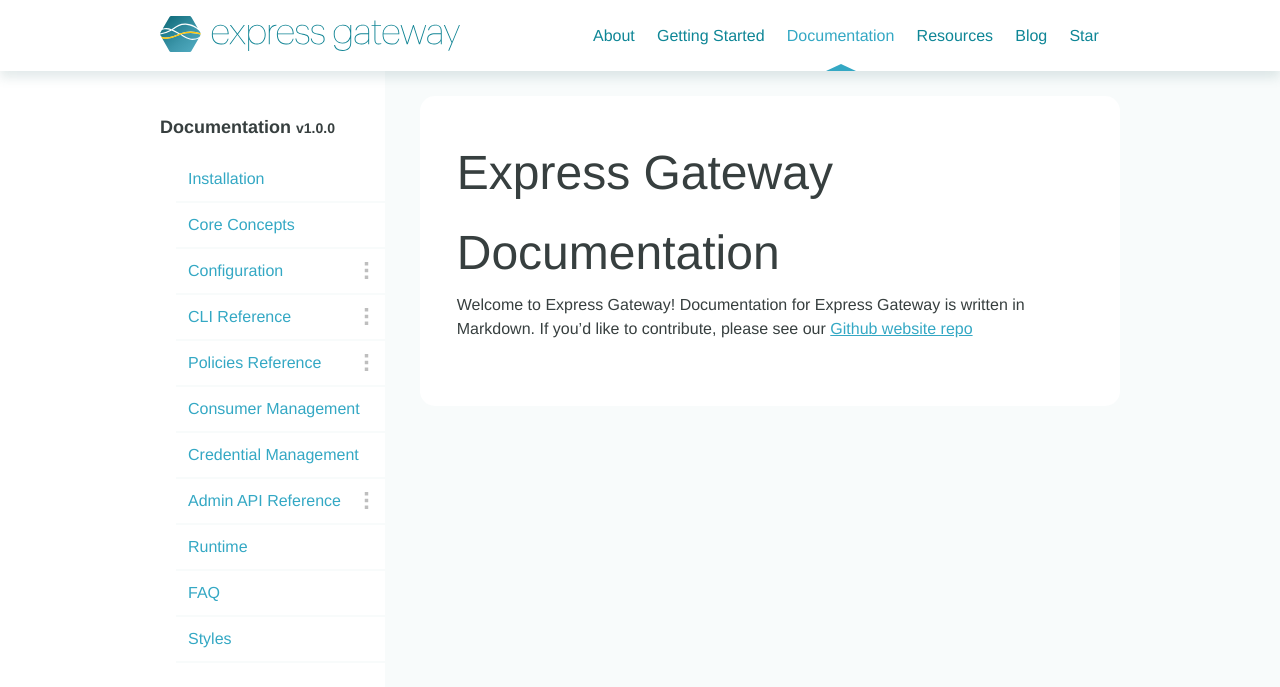
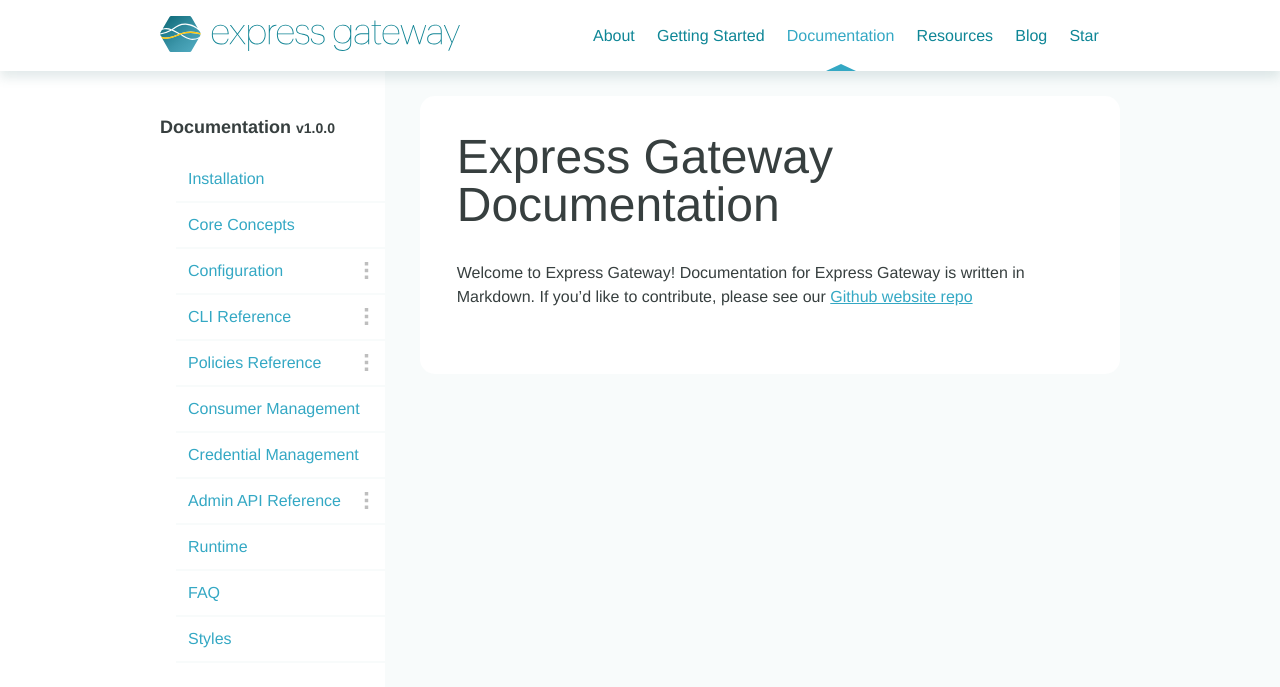
Before and after one commit to ExpressGateway/express-gateway.io, a Jekyll site: the page built from docs/index.md, in a window 1280 px wide and 900 px high. Shown: the top 687 px of the window. Built offline with Jekyll 4.4.1, drawn with Linux system fonts in a browser that asks for light colours; nearby versions of some CDN libraries; some web fonts are replaced; comment, search, counter and statistics services are not loaded.

Commit message:
docs h1 style

```diff
--- a/_sass/_documentation.scss
+++ b/_sass/_documentation.scss
@@ -57,9 +57,11 @@
         font-size: $font-size-48;
         font-weight: 100;
         color: $color-text;
-        line-height: 5rem;
+        line-height: 3rem;
+        margin-bottom: 2rem;
 
         @include size(smalltomedium){
+          margin-top: 2rem;
           font-size: $font-size-40;
         }
 
```
